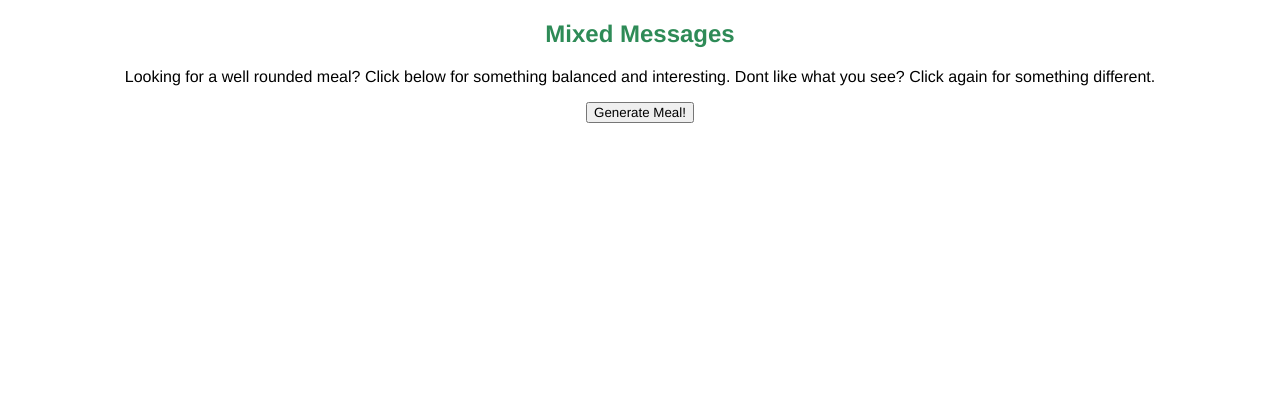
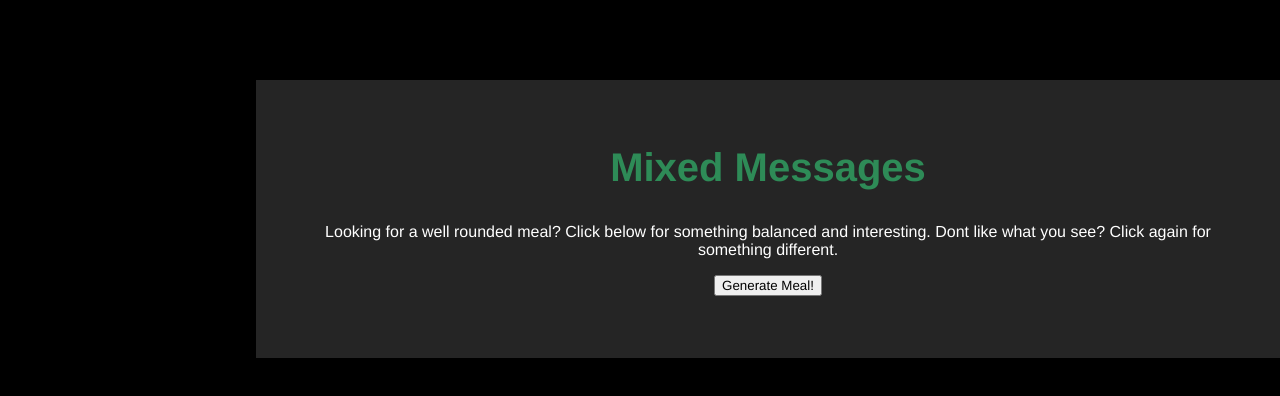
Before and after one commit to scottyplex/mixedMessages, a plain HTML site: page index.html in a window 1280 px wide. Drawn offline with Linux system fonts and the light colour scheme.

Commit message:
create stylings for box

```diff
--- a/resources/css/index.css
+++ b/resources/css/index.css
@@ -3,14 +3,16 @@
 }
     body {
         text-align: center;
+        background-color: rgb(0, 0, 0);
+        height: 100%;
 }
 
 
     h1 {
         color: SeaGreen;
         text-align: center;
+        font-size: 40px
 }
-
 
     #one{
         font-size: 18px;
@@ -22,3 +24,14 @@
         color: rgb(255, 0, 140);
         font-size: 30px;
 }
+
+    .box {
+        color: #fff;
+        padding: 2rem;
+        position: absolute;
+        top: 10%;
+        left: 20%;
+        background: #252525;
+        box-shadow: yellowgreen;
+        transition: transform 300ms ease-in-out, box-shadow 400ms ease, background 100ms ease;
+}
```
